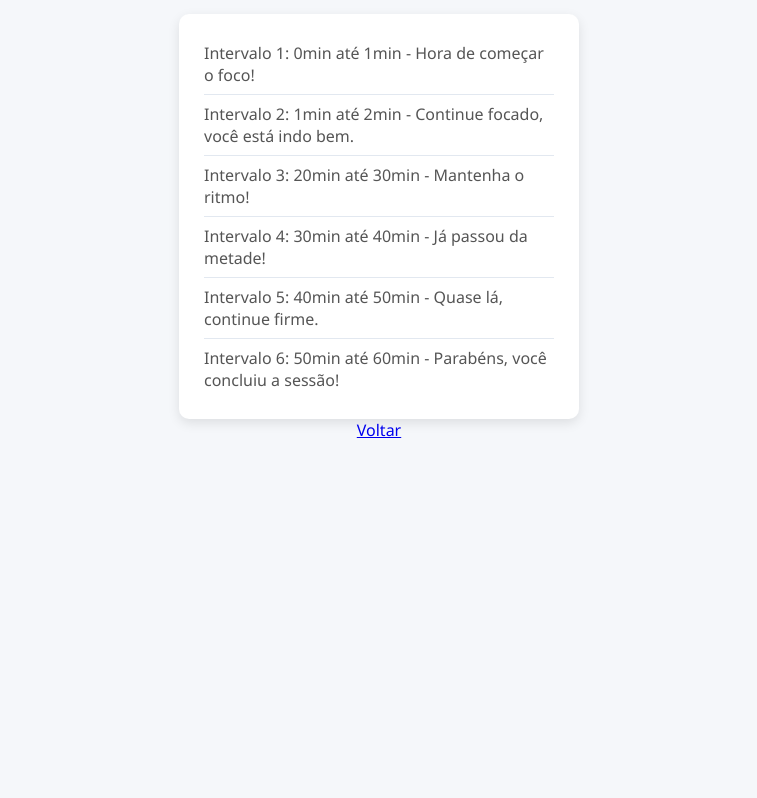
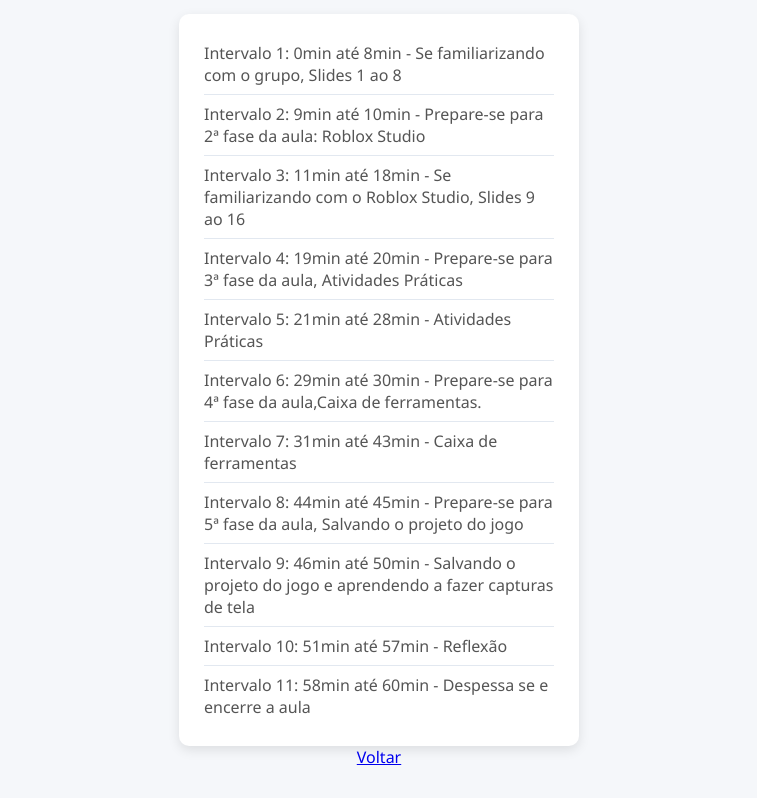
Before and after one commit to gilmarlobo/temporizadorParaAsAulas, a plain HTML site: page m1l1.html in a window 1280 px wide. Shown: the part 421-1219 px from the top of the page, without its empty margins (261-1018 px from the left). Before the commit the page ends 892 px from the top, so only its background shows below. Drawn offline with Linux system fonts and the light colour scheme.

Commit message:
Roteiro da m1l1

```diff
--- a/m1l1.html
+++ b/m1l1.html
@@ -172,12 +172,18 @@
   <a href="index.html">Voltar</a>
   <script>
     const intervalos = [
-      { inicio: 0, fim: 1, mensagem: "Hora de começar o foco!" },
-      { inicio: 1, fim: 2, mensagem: "Continue focado, você está indo bem." },
-      { inicio: 20, fim: 30, mensagem: "Mantenha o ritmo!" },
-      { inicio: 30, fim: 40, mensagem: "Já passou da metade!" },
-      { inicio: 40, fim: 50, mensagem: "Quase lá, continue firme." },
-      { inicio: 50, fim: 60, mensagem: "Parabéns, você concluiu a sessão!" }
+      { inicio: 0, fim: 8, mensagem: "Se familiarizando com o grupo, Slides 1 ao 8" },
+      { inicio: 9, fim: 10, mensagem: "Prepare-se para 2ª fase da aula: Roblox Studio" },
+      { inicio: 11, fim: 18, mensagem: "Se familiarizando com o Roblox Studio, Slides 9 ao 16" },
+      { inicio: 19, fim: 20 , mensagem: "Prepare-se para 3ª fase da aula, Atividades Práticas" },
+      { inicio: 21, fim: 28, mensagem: "Atividades Práticas" },
+      { inicio: 29, fim: 30, mensagem: "Prepare-se para 4ª fase da aula,Caixa de ferramentas." },
+      { inicio: 31, fim: 43, mensagem: "Caixa de ferramentas" },
+      { inicio: 44, fim: 45, mensagem: "Prepare-se para 5ª fase da aula, Salvando o projeto do jogo" },
+      { inicio: 46, fim: 50, mensagem: "Salvando o projeto do jogo e aprendendo a fazer capturas de tela" },
+      { inicio: 51, fim: 57, mensagem: "Reflexão" },
+      { inicio: 58, fim: 60, mensagem: "Despessa se e encerre a aula" },
+
     ];
 
     const lista = document.getElementById("lista-intervalos");
```
